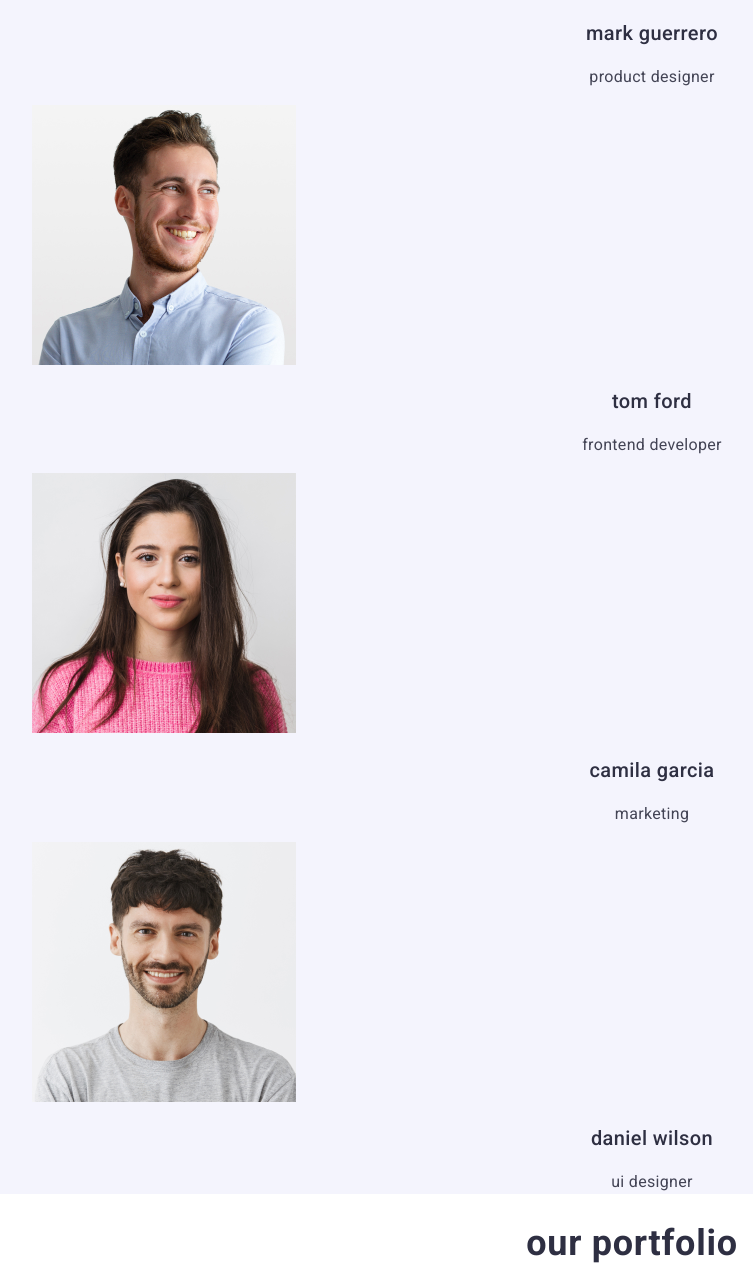
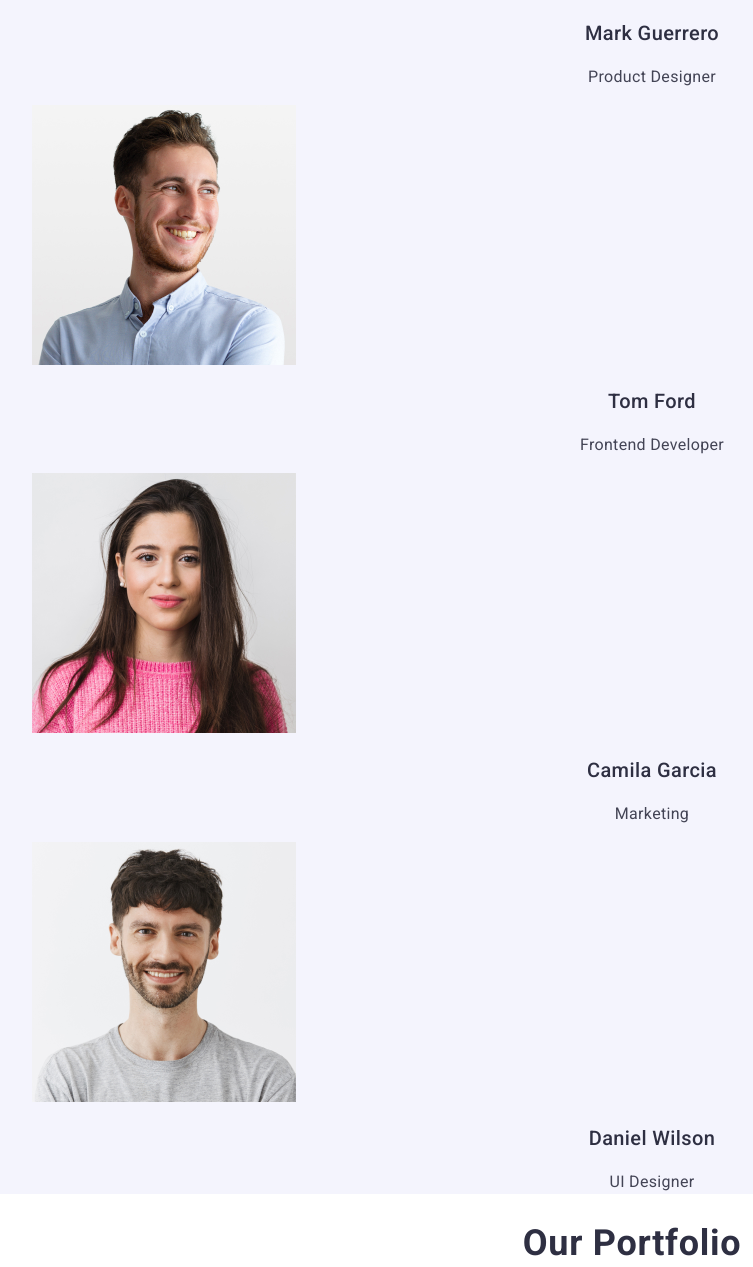
Before and after one commit to VlAdYsLaV006/goit-markup-hw-03, a plain HTML site: page index.html in a window 1280 px wide. Shown: the part 1035-2302 px from the top of the page, without its empty margins (8-761 px from the left). Drawn offline with nearby package versions, Linux system fonts and the light colour scheme.

Commit message:
d20379987a92d2c80826a618517083e9ad4a47bf

```diff
--- a/index.html
+++ b/index.html
@@ -102,32 +102,32 @@
         <ul>
           <li>
             <img src="./images/teamcard1.jpg" alt="photo1" width="264" />
-            <h3 class="team-name">mark guerrero</h3>
-            <p class="team-text">product designer</p>
+            <h3 class="team-name">Mark Guerrero</h3>
+            <p class="team-text">Product Designer</p>
           </li>
 
           <li>
             <img src="./images/teamcard2.jpg" alt="photo2" width="264" />
-            <h3 class="team-name">tom ford</h3>
-            <p class="team-text">frontend developer</p>
+            <h3 class="team-name">Tom Ford</h3>
+            <p class="team-text">Frontend Developer</p>
           </li>
 
           <li>
             <img src="./images/teamcard3.jpg" alt="photo3" width="264" />
-            <h3 class="team-name">camila garcia</h3>
-            <p class="team-text">marketing</p>
+            <h3 class="team-name">Camila Garcia</h3>
+            <p class="team-text">Marketing</p>
           </li>
 
           <li>
             <img src="./images/teamcard4.jpg" alt="photo4" width="264" />
-            <h3 class="team-name">daniel wilson</h3>
-            <p class="team-text">ui designer</p>
+            <h3 class="team-name">Daniel Wilson</h3>
+            <p class="team-text">UI Designer</p>
           </li>
         </ul>
       </section>
 
       <section>
-        <h2 class="our-portfolio-title">our portfolio</h2>
+        <h2 class="our-portfolio-title">Our Portfolio</h2>
         <ul>
           <li>
             <img src="./images/bankingapp.jpg" alt="app1" width="360" />
@@ -147,7 +147,7 @@
 
           <li>
             <img src="./images/meditaionapp.jpg" alt="app2" width="360" />
-            <h3 class="portfolio-item">meditaion App</h3>
+            <h3 class="portfolio-item">meditaion app</h3>
             <p class="portfolio-text">app</p>
           </li>
 
```
